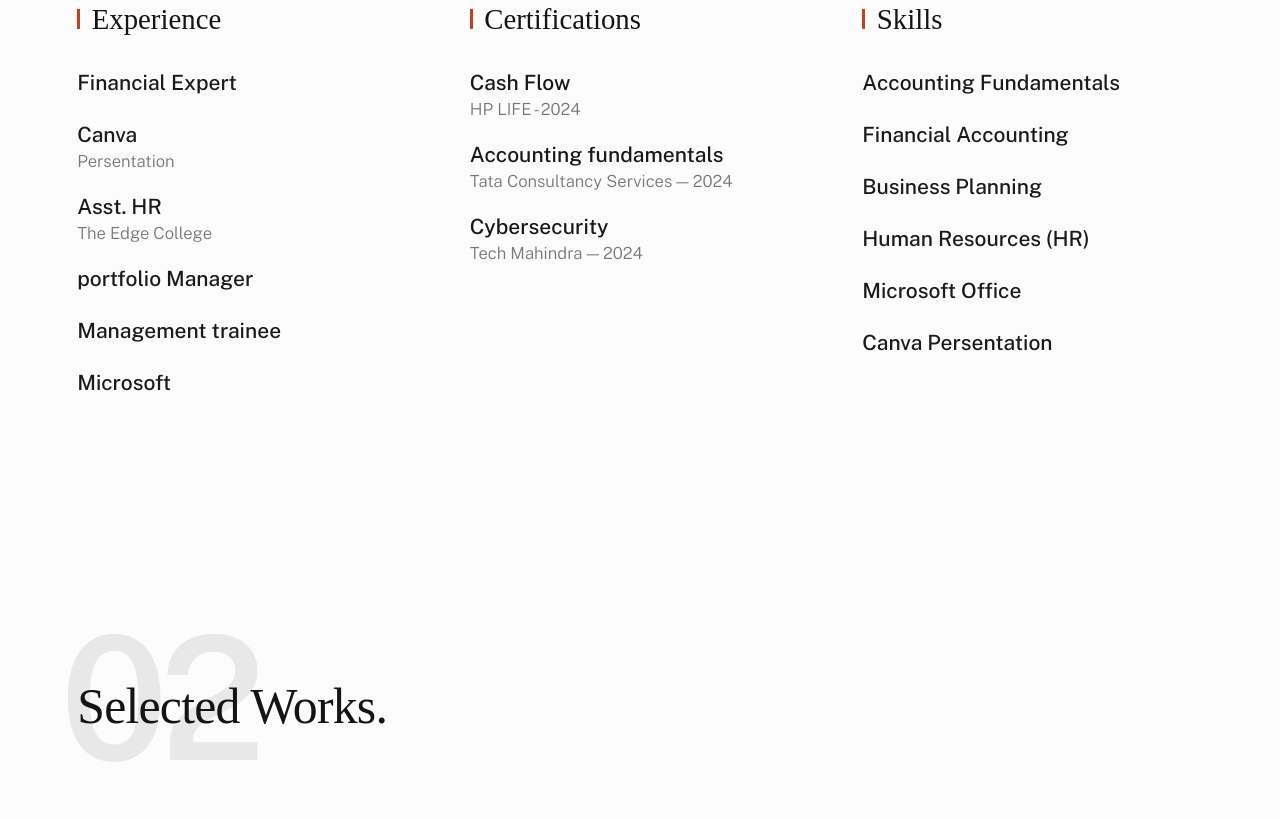
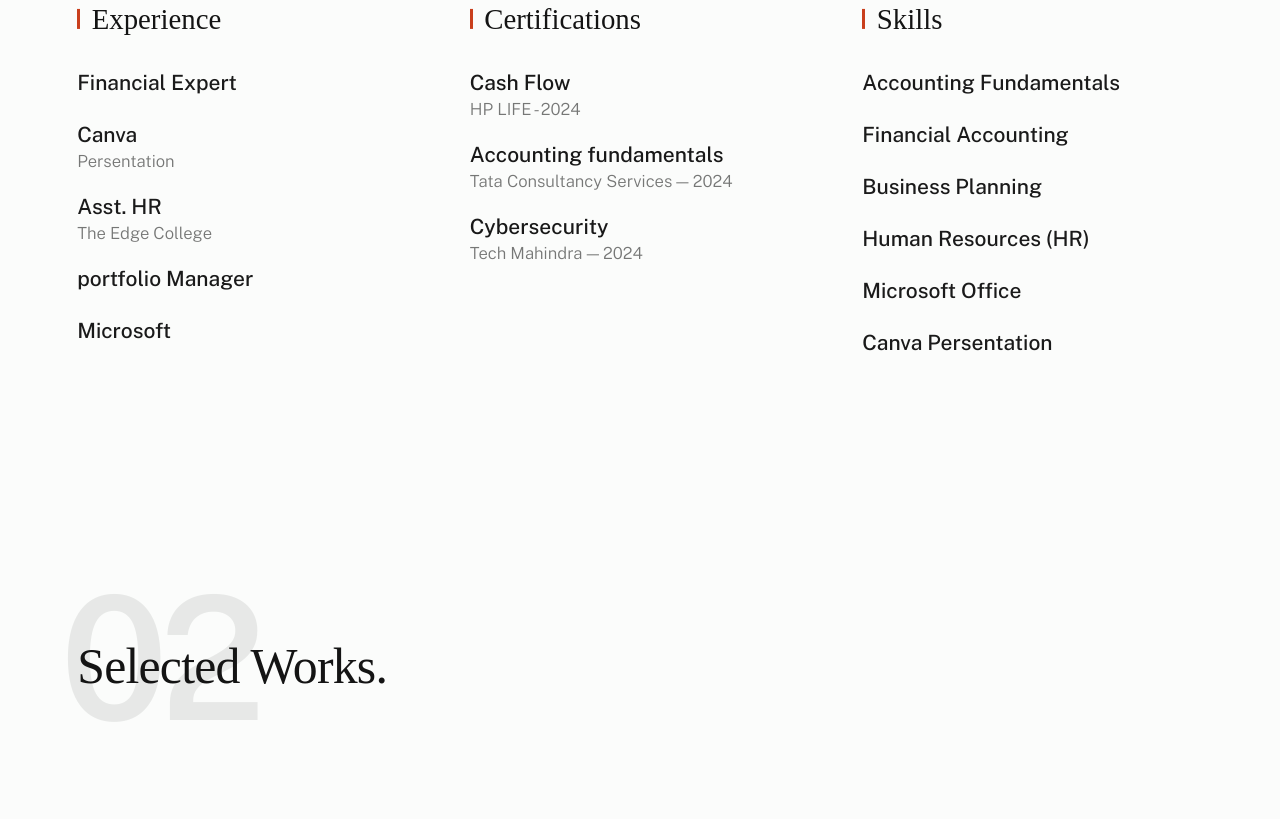
Before and after one commit to IsacSmile/Aman_Sharma, a plain HTML site: page index.html in a window 1280 px wide. Shown: the part 1955-2774 px from the top of the page. Drawn offline with nearby package versions, Linux system fonts and the light colour scheme; a web font is replaced by a local one.

Commit message:
Update index.html

```diff
--- a/index.html
+++ b/index.html
@@ -220,10 +220,6 @@
                                 </li>
                                 <li>
                                     portfolio Manager
-                                    <span></span>
-                                </li>
-                                <li>
-                                    Management trainee
                                     <span></span>
                                 </li>
                                 <li>
```
